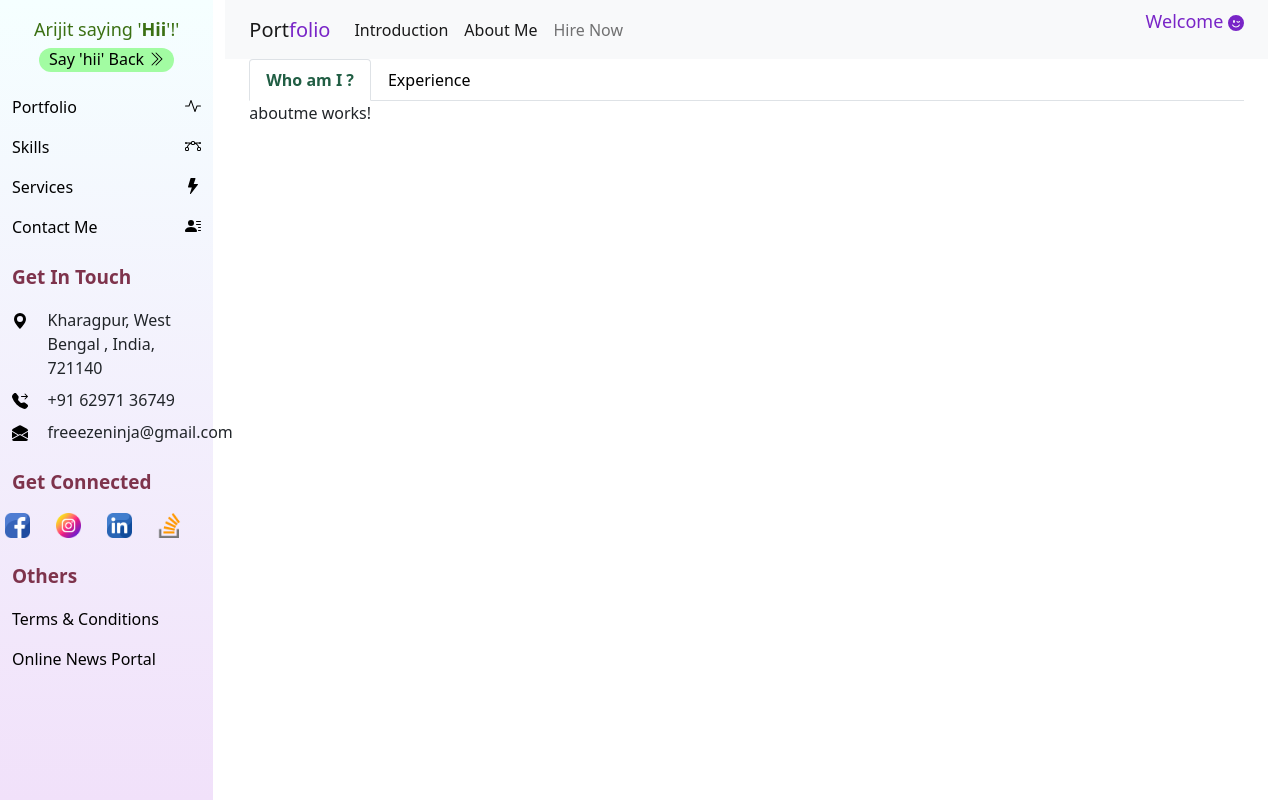
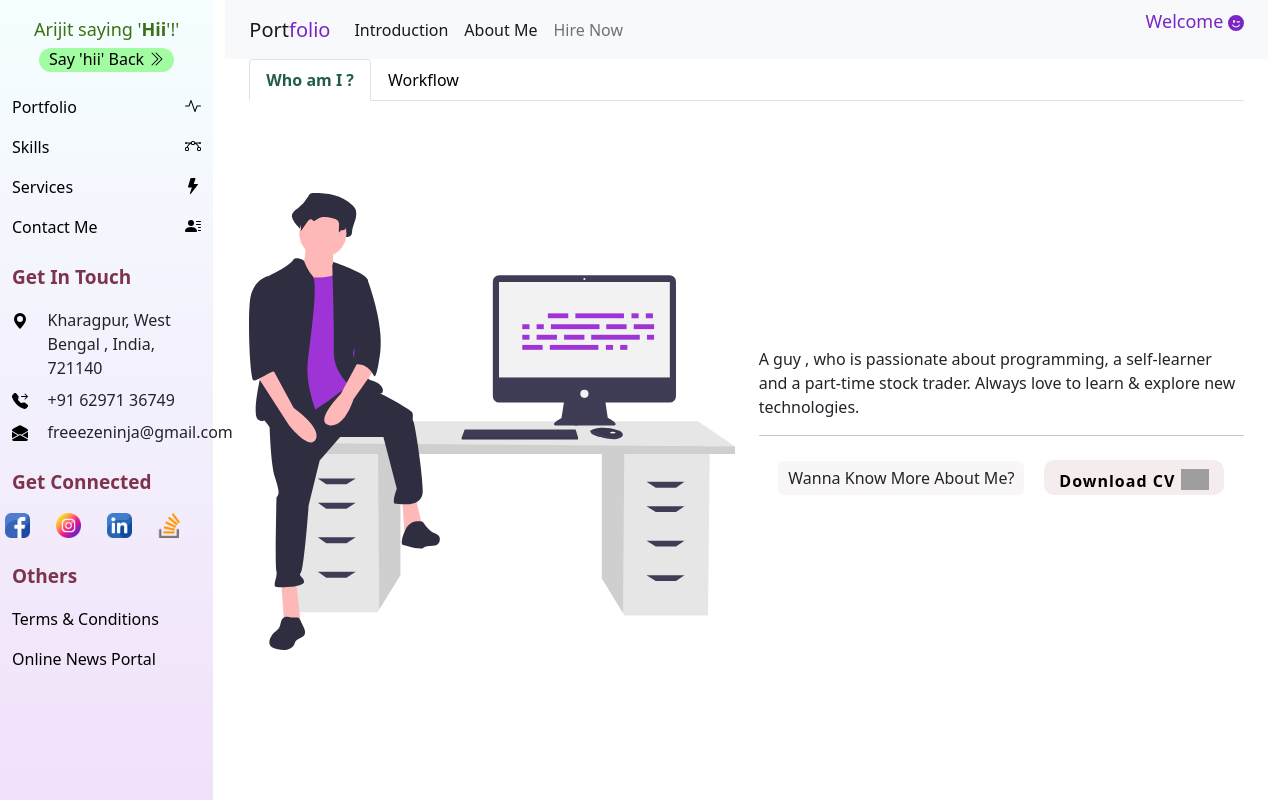
Before and after one commit to freezeninja/portfolio, an Angular app: page /about in a window 1280 px wide. Built offline with nearby package versions, Linux system fonts and the light colour scheme; grey boxes are pictures that could not be loaded.

Commit message:
workflow added

```diff
--- a/src/app/about/about-routing.module.ts
+++ b/src/app/about/about-routing.module.ts
@@ -9,7 +9,7 @@ const routes: Routes = [
     path:'', component: AbouthomeComponent,
     children: [
       {path: '', component: AboutmeComponent},
-      {path: 'experience', component: ExperienceComponent}
+      {path: 'workflow', component: ExperienceComponent}
     ]
   }
 ];
--- a/src/app/about/abouthome/abouthome.component.html
+++ b/src/app/about/abouthome/abouthome.component.html
@@ -6,8 +6,8 @@
         </button>
         <button class="nav-link" id="nav-experience-tab" data-bs-toggle="tab" data-bs-target="#nav-experience"
             type="button" role="tab" aria-controls="nav-profile" aria-selected="false">
-            <a routerLink="experience" routerLinkActive="active">
-                Experience
+            <a routerLink="/about/workflow" routerLinkActive="active">
+                Workflow
             </a>
 
         </button>
--- a/src/app/about/aboutme/aboutme.component.css
+++ b/src/app/about/aboutme/aboutme.component.css
@@ -0,0 +1,49 @@
+.wAbout{
+    display: flex;
+    align-items: center;
+    justify-content: center;
+}
+.aboutBox{
+    max-width: 500px;
+}
+.row{
+    min-height: 80vh;
+}
+
+/* exp  */
+.downloadBtn img{
+    max-width: 28px;
+}
+.downloadBtn{
+    border: none;
+    outline: none;
+    text-align: center;
+    padding: 5px 15px;
+    background-color: rgb(245, 237, 237);
+    border-radius: 10px;
+}
+.downloadBtn span{
+    position: relative;
+    top: .2rem;
+    padding-right: 6px;
+    font-weight: bold;
+    letter-spacing: 1px;
+}
+.downloadBox{
+    display: flex;
+    align-items: center;
+    justify-content: center;
+    column-gap: 20px;
+}
+.DTEXT{
+    background-color: rgb(248, 246, 246);
+    padding: 5px 10px;
+    border-radius: 6px;
+}
+
+@media (max-width: 500px){
+    .downloadBox{
+        flex-direction: column;
+        row-gap: 10px;
+    }
+}
--- a/src/app/about/aboutme/aboutme.component.html
+++ b/src/app/about/aboutme/aboutme.component.html
@@ -1 +1,30 @@
-<p>aboutme works!</p>
+<div class="row">
+    <div class="wAbout col-lg-6 col-md-12 col-sm-12">
+        <div class="aboutBox">
+            <img src="assets/img/about-img.svg" class="img-fluid">
+        </div>
+    </div>
+    <div class="wAbout col-lg-6 col-md-12 col-sm-12">
+        <div class="aboutBnox2">
+            <p>
+                A guy , who is passionate about <span>programming, </span> a <span>self-learner </span> and a <span>part-time stock trader.</span> Always love to learn & explore new technologies.
+            </p>
+
+            <hr>
+
+            <div class="downloadBox mt-4">
+                <div class="DTEXT">
+                    Wanna Know More About Me?
+                </div>
+                <div class="cv">
+                    <a href="assets/pdf/arijitmaiti-web-developer.pdf" download="Arijit_CV">
+                        <button class="downloadBtn">
+                            <span>Download CV</span>
+                            <img src="assets/img/download.png">
+                        </button>
+                    </a>
+                </div>
+            </div>
+        </div>
+    </div>
+</div>
--- a/src/app/about/experience/experience.component.css
+++ b/src/app/about/experience/experience.component.css
@@ -1,36 +1,81 @@
-.downloadBtn img{
-    max-width: 28px;
-}
-.downloadBtn{
-    border: none;
-    outline: none;
-    text-align: center;
-    padding: 5px 15px;
-    background-color: rgb(245, 237, 237);
-    border-radius: 10px;
-}
-.downloadBtn span{
-    position: relative;
-    top: .2rem;
-    padding-right: 6px;
-    font-weight: bold;
-    letter-spacing: 1px;
-}
-.downloadBox{
+.WBox{
+    min-height: 70vh;
+    width: 100%;
     display: flex;
     align-items: center;
     justify-content: center;
-    column-gap: 20px;
-}
-.DTEXT{
-    background-color: rgb(248, 246, 246);
-    padding: 5px 10px;
-    border-radius: 6px;
 }
 
-@media (max-width: 500px){
-    .downloadBox{
-        flex-direction: column;
-        row-gap: 10px;
+.Workflow{
+    width: 80%;
+    height: auto;
+    max-width: 800px;
+    margin: 0 auto;
+    position: relative;
+}
+
+.Workflow ul{
+    list-style: none;
+}
+
+.Workflow ul li{
+    padding: 20px;
+    background-color: rgb(227, 245, 250);
+    margin-bottom: 20px;
+    border-radius: 15px;
+}
+
+.Workflow ul li:last-child{
+    margin-bottom: 0;
+}
+
+
+@media only screen and (min-width: 790px) {
+    .Workflow::before{
+        content: '';
+        position: absolute;
+        height: 100%;
+        width: 3px;
+        background-color:rgb(187, 150, 212);
+        left: 52%;
+        transform: translateX(-52%);
     }
+    .Workflow ul li{
+        width: 50%;
+        position: relative;
+    }
+    .Workflow ul li:nth-child(odd){
+        float: left;
+        clear: right;
+        transform: translateX(-20px);
+        border-radius: 15px 0 15px 15px;
+    }
+    .Workflow ul li:nth-child(even){
+        float: right;
+        clear: left;
+        transform: translateX(20px);
+        border-radius: 0 15px 15px 15px;
+    }
+    .Workflow ul li::after{
+        content: '';
+        position: absolute;
+        height: 20px;
+        width: 20px;
+        background-color: rgb(7, 82, 100);
+        border-radius: 50%;
+        top: 0;
+    }
+    .Workflow ul li:nth-child(odd)::after{
+        right: -20px;
+        transform: translate(50% , -50%);
+    }
+    .Workflow ul li:nth-child(even)::after{
+        left: -20px;
+        transform: translate(-50% , -50%);
+    }
+    .Workflow ul li:hover::after{
+        background-color: rgb(211, 117, 248);
+        cursor: pointer;
+    }
+
 }
--- a/src/app/about/experience/experience.component.html
+++ b/src/app/about/experience/experience.component.html
@@ -1,13 +1,11 @@
-<div class="downloadBox mt-4">
-    <div class="DTEXT">
-        Wanna Know More About Me?
-    </div>
-    <div class="cv">
-        <a href="assets/pdf/arijitmaiti-web-developer.pdf" download="Arijit_CV">
-            <button class="downloadBtn">
-                <span>Download CV</span>
-                <img src="assets/img/download.png">
-            </button>
-        </a>
+<div class="WBox">
+    <div class="Workflow mt-5 mb-5">
+        <ul>
+            <li *ngFor="let item of liArr">
+                <div class="WContent">
+                    <h4 class="WHeading">{{ item.title }}</h4>
+                </div>
+            </li>
+        </ul>
     </div>
 </div>
--- a/src/app/about/experience/experience.component.ts
+++ b/src/app/about/experience/experience.component.ts
@@ -7,6 +7,27 @@ import { Component, OnInit } from '@angular/core';
 })
 export class ExperienceComponent implements OnInit {
 
+  liArr = [
+    {
+      title: 'Propose Idea'
+    },
+    {
+      title: 'Collect More Info about the project from Client'
+    },
+    {
+      title: 'Do Some Planning'
+    },
+    {
+      title: 'Executing the Whole Idea'
+    },
+    {
+      title: 'Review & Get Feedback'
+    },
+    {
+      title: 'Deliver'
+    },
+  ]
+
   constructor() { }
 
   ngOnInit(): void {
```
Also changed, not shown: src/assets/img/about-img.svg (added).
